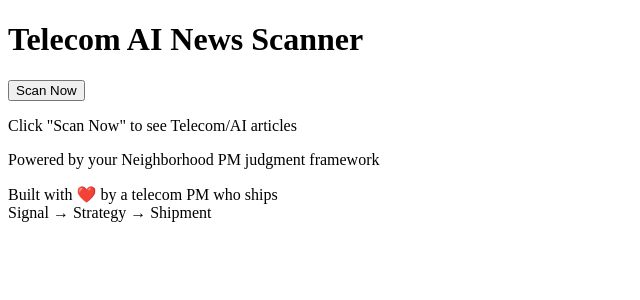
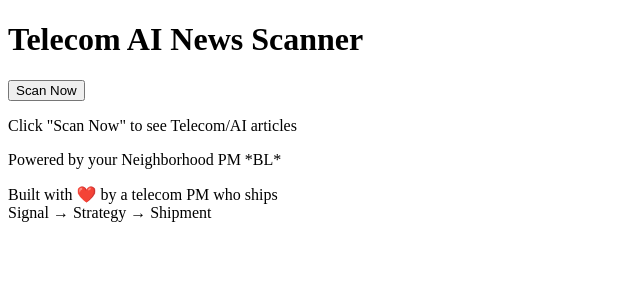
Before and after one commit to futurerichdad/telecom-ai-scanner, a Next.js app in the folder frontend/: page / in a window 1280 px wide. Shown: the top 300 px of the page, without its empty margins (0-640 px from the left). Built offline with nearby package versions, Linux system fonts and the light colour scheme.

Commit message:
change powered by

```diff
--- a/frontend/pages/index.js
+++ b/frontend/pages/index.js
@@ -51,7 +51,7 @@ export default function Home() {
         {results.length === 0 && !loading ? (
           <div className="text-center text-gray-500 py-12">
             <p className="text-lg">Click "Scan Now" to see Telecom/AI articles</p>
-            <p className="text-sm mt-2">Powered by your Neighborhood PM judgment framework</p>
+            <p className="text-sm mt-2">Powered by your Neighborhood PM *BL*</p>
           </div>
         ) : (
           <div className="grid gap-6">
```
